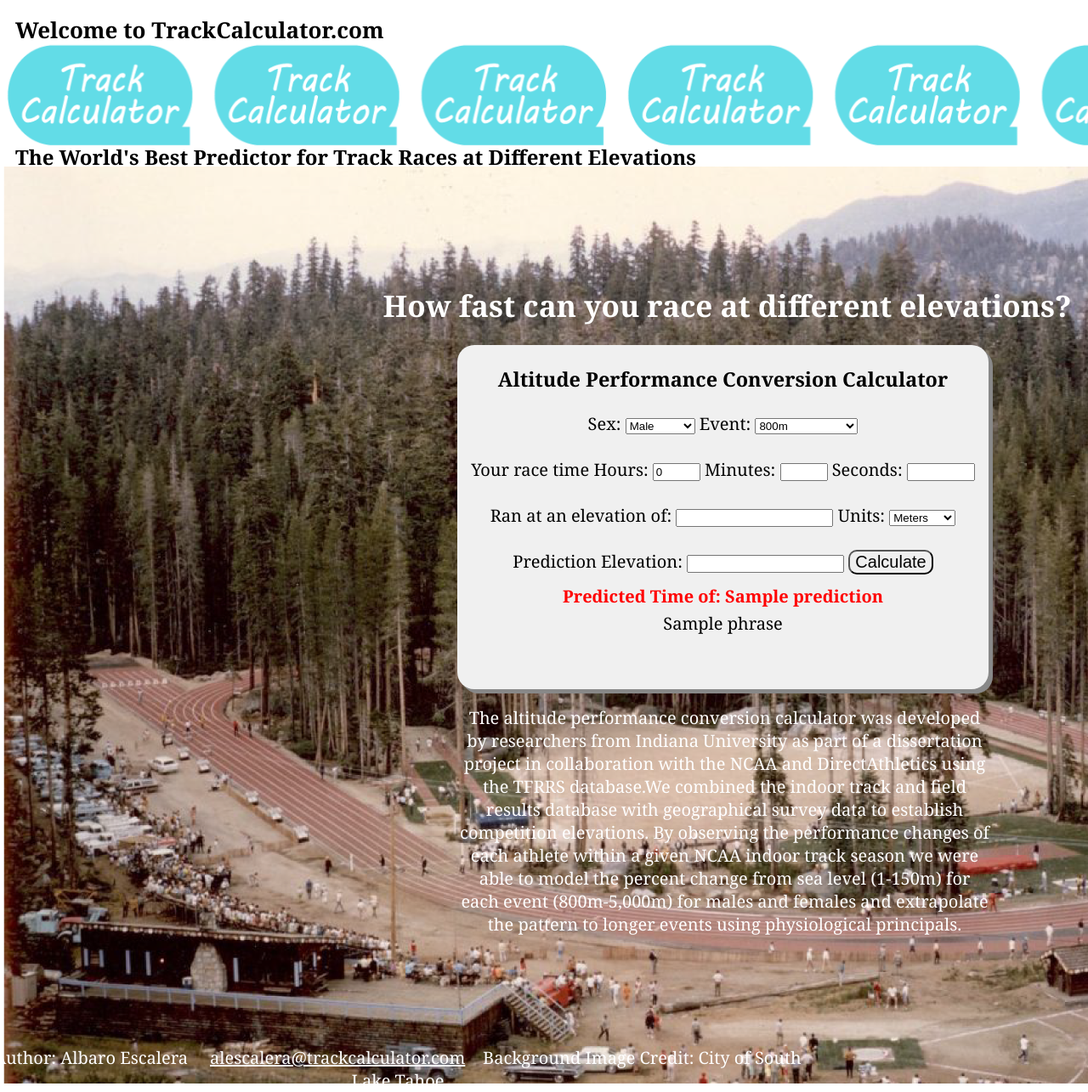
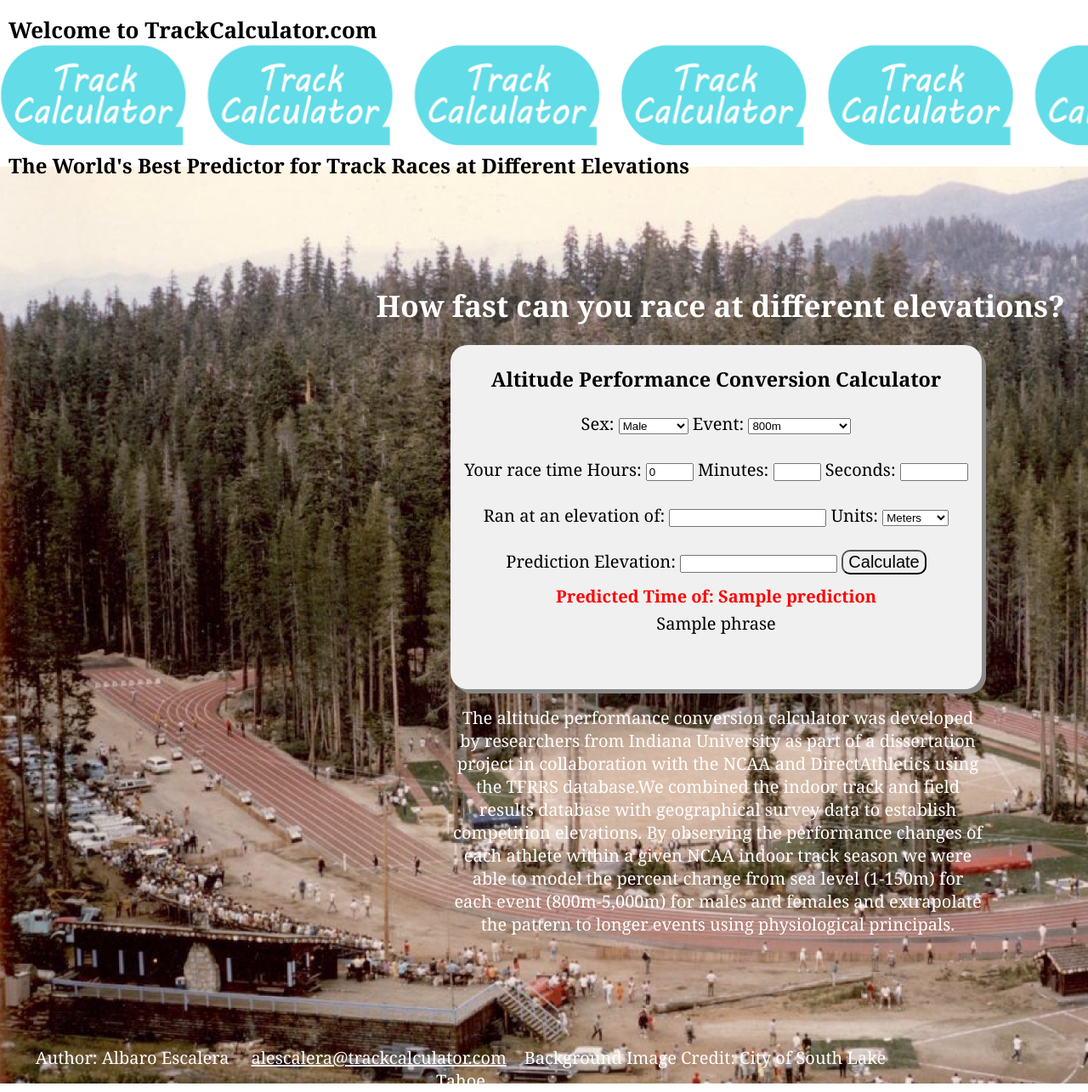
Before and after one commit to alescalera/TrackCalculator, a Flask app: template templates/index.html in a window 1280 px wide; the page is wider, and only the part inside the window is pictured. Shown: that part at 85% size. Run offline with Flask 2, Linux system fonts and the light colour scheme; the template is opened without the code that fills it: most values are stand-ins (such as "Sample title", 1, 10 or a date in 2020).

Commit message:
css changes

```diff
--- a/static/css/tracksite.css
+++ b/static/css/tracksite.css
@@ -1,5 +1,8 @@
 body{
 	font-family: Georgia, serif;
+	width: 1024px;
+	height: 100%;
+	margin:0;
 
 }
 
@@ -25,7 +28,7 @@ body{
 
 }
 #banner h2{
-	padding-top: 95px;
+	padding-top: 105px;
 }
 
 h4{
@@ -83,12 +86,12 @@ bottom:10px;
 	margin-left:652px;
 }
 #footer{
-	width: 1000px;
+	width: 1024px;
 	height: 50px;
 	background-color: ;
 	font-size: 20px;
 	margin-top: 200px;
-	margin-left:80px;
+	margin-left:150px;
 }
 #footer a{
 	color:white;
@@ -108,7 +111,6 @@ bottom:10px;
  }
 }
 
-/* Not Used Yet*/
 .container {
 	position: relative;
 	width: 100%;
@@ -117,7 +119,8 @@ bottom:10px;
 	max-width: 1024px;
 	box-sizing: border-box;
 }
-.row {
+/* Not Used Yet*/
+/*.row {
 	box-sizing: border-box;
 	margin-bottom: 10px;
 }
@@ -171,9 +174,11 @@ bottom:10px;
 }
  /* Clearing
 ––––––––––––––––––––––––––––––––––––––––––––––––––*/
+/*
 .container:after,
 .row:after {
  content: "";
  display: table;
  clear: both;
 }
+*/
--- a/templates/index.html
+++ b/templates/index.html
@@ -34,6 +34,7 @@
 <title> Track Calculator </title>
 </head>
 <body>
+<!--<div class="container">-->
 <div id="banner">
 
 	<h1> Welcome to TrackCalculator.com </h1>
@@ -125,6 +126,7 @@
 
 </div><!-- closes wrapper-->
 
+<!--</div>--><!--closes container-->
+</body>
 
-</body>
 </html>
```
